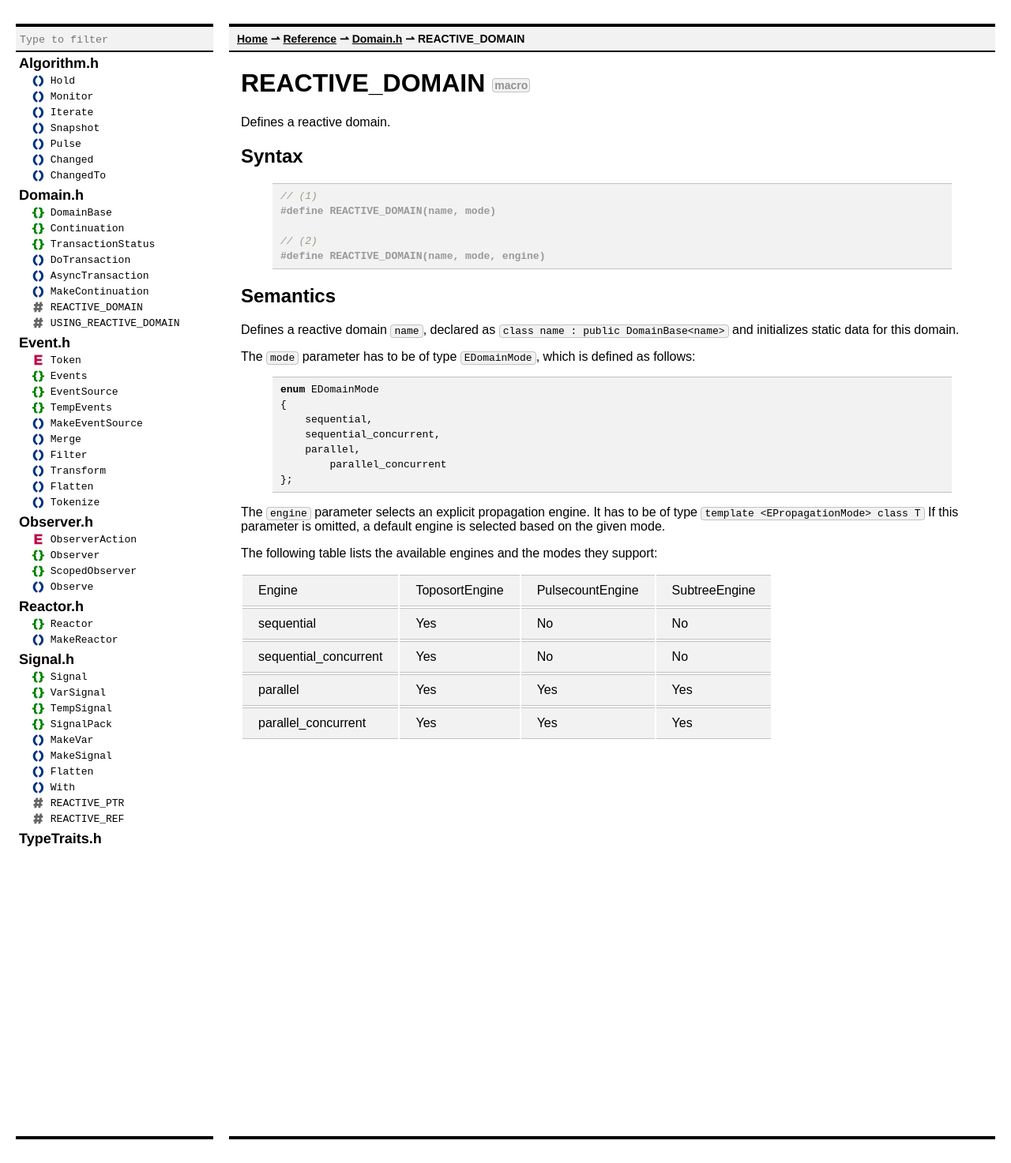
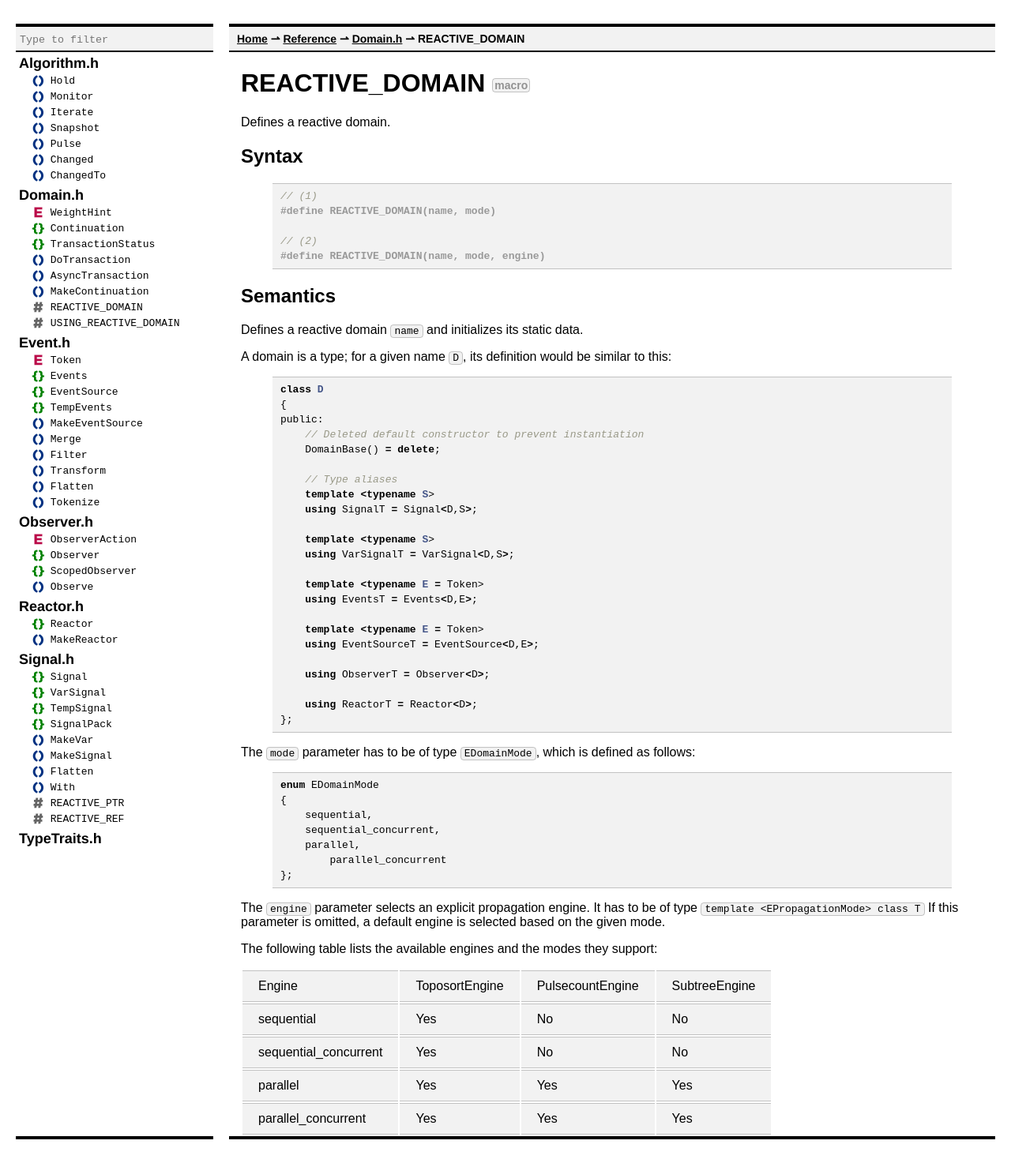
Before and after one commit to snakster/cpp.react, a Jekyll site: the page built from reference/Domain.h/REACTIVE_DOMAIN.md, in a window 1280 px wide. Shown: the whole page at 79% size. Built offline with Jekyll 4.4.1, drawn with Linux system fonts in a browser that asks for light colours.

Commit message:
Added WeightHint.

```diff
--- a/_layouts/default.html
+++ b/_layouts/default.html
@@ -28,8 +28,9 @@
       <li><a class="ref_link" href="{{ site.baseurl }}/reference/Algorithm.h/ChangedTo.html"><img class="entity_icon" src="{{ site.baseurl }}/media/icon_func.png" /> ChangedTo</a></li>
 
       <li class="api_group"><a class="group_link" href="{{ site.baseurl }}/reference/Domain.h/">Domain.h</a></li>
+      <!-- <li class="api_subgroup">Constants</li> -->
+      <li><a class="ref_link" href="{{ site.baseurl }}/reference/Domain.h/WeightHint.html"><img class="entity_icon" src="{{ site.baseurl }}/media/icon_enum.png" /> WeightHint</a></li>
       <!-- <li class="api_subgroup">Classes</li> -->
-      <li><a class="ref_link" href="{{ site.baseurl }}/reference/Domain.h/DomainBase.html"><img class="entity_icon" src="{{ site.baseurl }}/media/icon_class.png" /> DomainBase</a></li>
       <li><a class="ref_link" href="{{ site.baseurl }}/reference/Domain.h/Continuation.html"><img class="entity_icon" src="{{ site.baseurl }}/media/icon_class.png" /> Continuation</a></li>
       <li><a class="ref_link" href="{{ site.baseurl }}/reference/Domain.h/TransactionStatus.html"><img class="entity_icon" src="{{ site.baseurl }}/media/icon_class.png" /> TransactionStatus</a></li>
       <!-- <li class="api_subgroup">Functions</li> -->
--- a/reference/Domain.h/REACTIVE_DOMAIN.md
+++ b/reference/Domain.h/REACTIVE_DOMAIN.md
@@ -20,7 +20,34 @@ Defines a reactive domain.
 {% endhighlight %}
 
 ## Semantics
-Defines a reactive domain `name`, declared as `class name : public DomainBase<name>` and initializes static data for this domain.
+Defines a reactive domain `name` and initializes its static data.
+
+A domain is a type; for a given name `D`, its definition would be similar to this:
+{% highlight C++ %}
+class D
+{
+public:
+    // Deleted default constructor to prevent instantiation
+    DomainBase() = delete;
+
+    // Type aliases
+    template <typename S>
+    using SignalT = Signal<D,S>;
+
+    template <typename S>
+    using VarSignalT = VarSignal<D,S>;
+
+    template <typename E = Token>
+    using EventsT = Events<D,E>;
+
+    template <typename E = Token>
+    using EventSourceT = EventSource<D,E>;
+
+    using ObserverT = Observer<D>;
+
+    using ReactorT = Reactor<D>;
+};
+{% endhighlight %}
 
 The `mode` parameter has to be of type `EDomainMode`, which is defined as follows:
 {% highlight C++ %}
```
Also changed, not shown: reference/Domain.h/index.md (+2 -2 lines).
